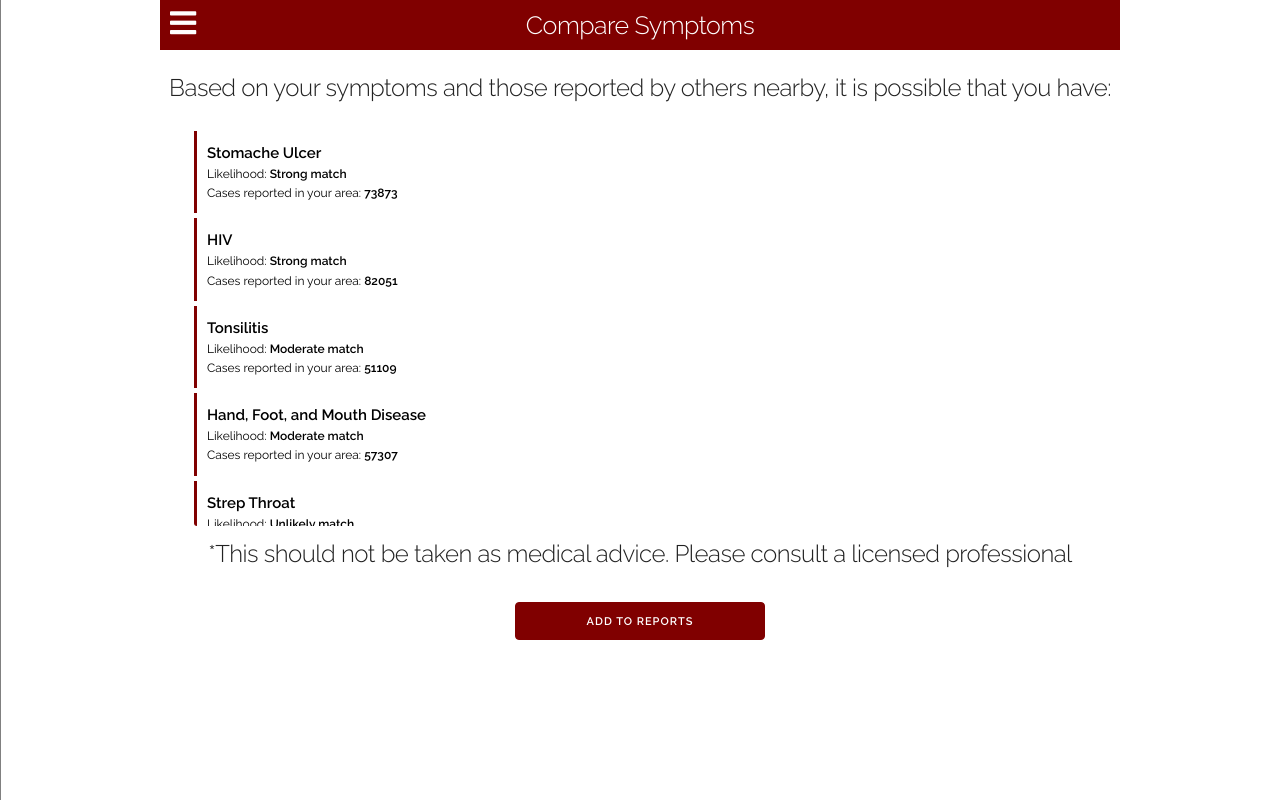
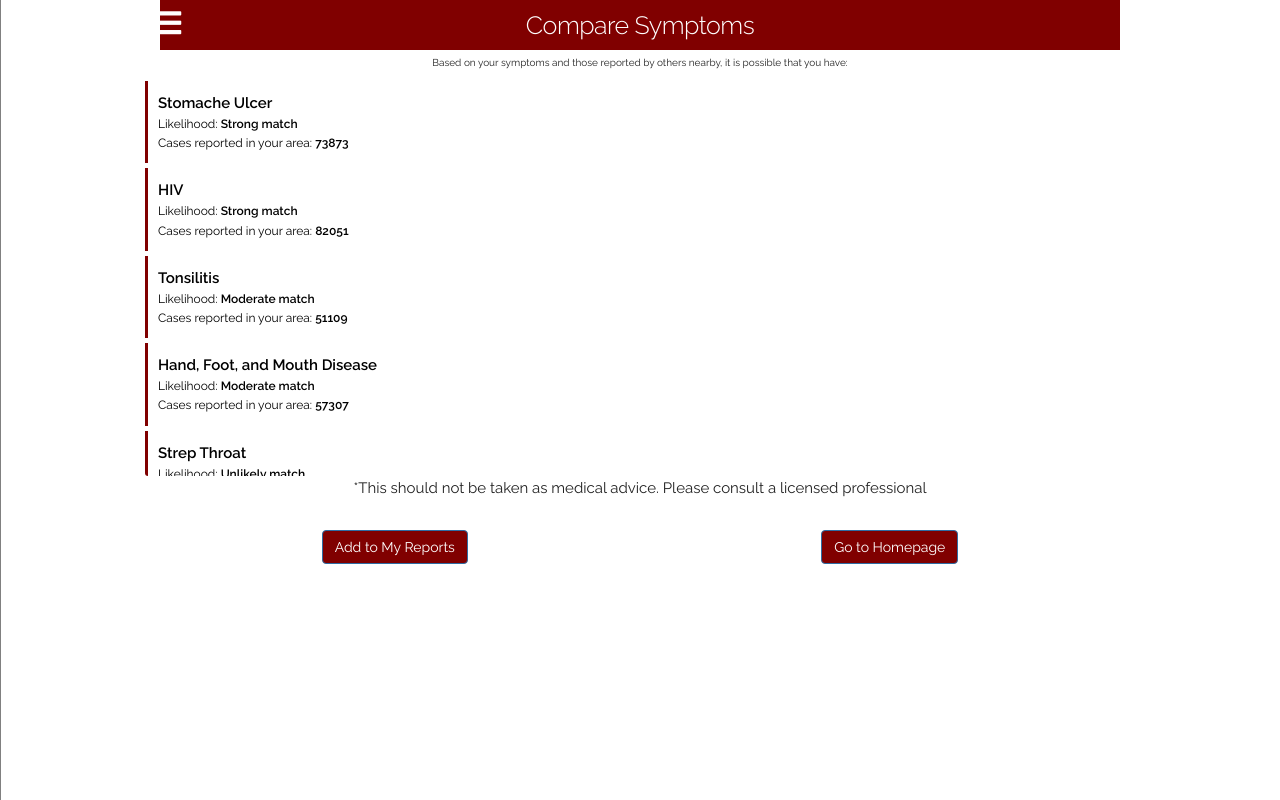
Before and after one commit to christiancheng/healthconnect, a website: page diagnosis.html in a window 1280 px wide. Drawn offline with nearby package versions, Linux system fonts and the light colour scheme.

Commit message:
More QoL improvements in reports and diagnosis

```diff
--- a/diagnosis.html
+++ b/diagnosis.html
@@ -9,6 +9,7 @@
   <title>Compare Symptom</title>
   <meta name="description" content="">
   <meta name="author" content="">
+  <link rel="stylesheet" href="https://maxcdn.bootstrapcdn.com/bootstrap/3.3.7/css/bootstrap.min.css" integrity="sha384-BVYiiSIFeK1dGmJRAkycuHAHRg32OmUcww7on3RYdg4Va+PmSTsz/K68vbdEjh4u" crossorigin="anonymous">
 
   <!-- Mobile Specific Metas
   –––––––––––––––––––––––––––––––––––––––––––––––––– -->
@@ -63,15 +64,17 @@
     </div>
   </div>
   <div class="container">
-    <h5 style="text-align: center; margin: 0; padding: 20px 0 20px 0;">Based on your symptoms and those reported by others nearby, it is possible that you have:</h5>
-      <div class="container feed" style="width: 95%; padding-top:0; text-align: left;">
-        <div id="reportList" class="row feedbox"style="background-color: white;">
-        </div>
+    <p style="text-align: center; margin: 0; padding: 5px 0 5px 0; font-size: 10px;">Based on your symptoms and those reported by others nearby, it is possible that you have:</p>
+    <div class="container feed" style="height: 50vh; width: 95%; padding: 0px; text-align: left; margin: 0px;">
+      <div id="reportList" class="row feedbox"style="background-color: white; height: 50vh">
       </div>
-    <h5 style="text-align: center; margin: 0;">*This should not be taken as medical advice. Please consult a licensed professional</h5>
+    </div>
+    <p style="text-align: center; margin: 0;">*This should not be taken as medical advice. Please consult a licensed professional</p>
 
-    <div class="row navbot">
-        <a class="button button-primary but" href="myreports.html">Add to Reports</a>
+    <div class="row navbot" style="display: flex; justify-content: space-around;">
+        <!----<a class="button button-primary but" href="myreports.html" style="padding: 0;">Add to Reports</a>-->
+        <a class="btn btn-primary" href="myreports.html" role="button" style="margin:auto; background-color: var(--primary-color)">Add to My Reports</a>
+        <a class="btn btn-primary" href="home.html" role="button" style="margin:auto; background-color: var(--primary-color)">Go to Homepage</a>
     </div>
 
   </div>
```
Also changed, not shown: myreports.html (+2 -2 lines).
